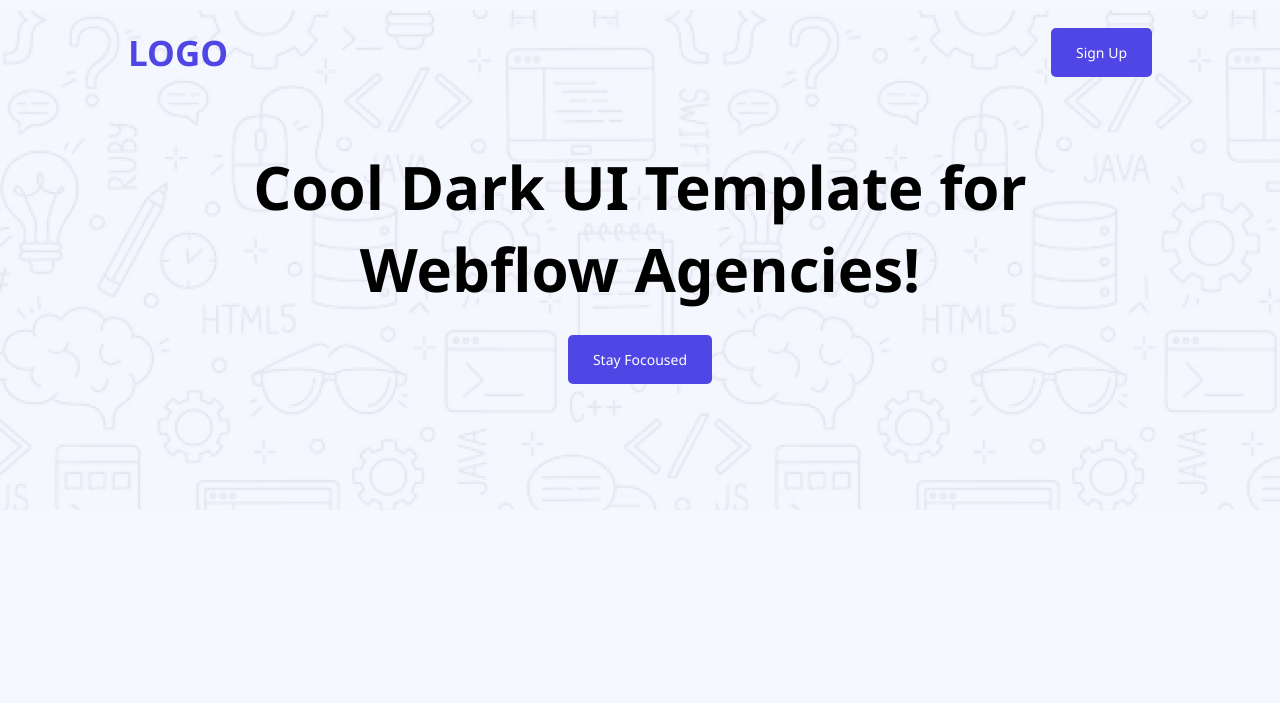
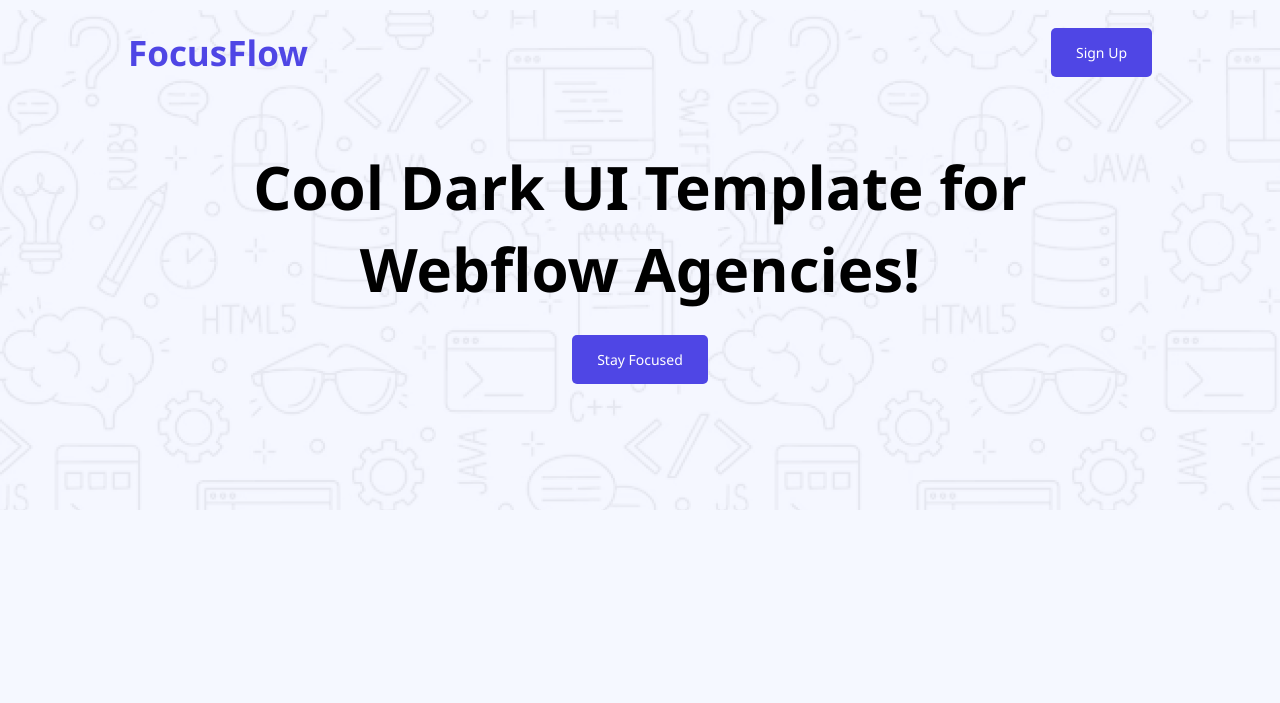
Before and after one commit to Asif-vai/Assignment-01-programmingHero, a plain HTML site: page index.html in a window 1280 px wide. Shown: the top 703 px of the page. Drawn offline with Linux system fonts and the light colour scheme.

Commit message:
change logo name

```diff
--- a/index.html
+++ b/index.html
@@ -12,7 +12,7 @@
     <header>
         <!-- Navigation Bar -->
         <nav class="navbar">
-            <div class="nav-logo">LOGO</div>
+            <div class="nav-logo">FocusFlow</div>
             <div>
                 <button class="btn">Sign Up</button>
             </div>
@@ -20,7 +20,7 @@
         <!-- Banner Section -->
         <section class="banner">
             <h1>Cool Dark UI Template for <br> Webflow Agencies!</h1>
-            <button class="btn">Stay Focoused</button>
+            <button class="btn">Stay Focused</button>
         </section>
     </header>
     <main>
@@ -59,7 +59,6 @@
             <h2>What our users say</h2>
             <div class="feedback-cards">
                 <div class="card">
-
                     <img src="./Assets/icon-star.png" alt="">
                     <img src="./Assets/icon-star.png" alt="">
                     <img src="./Assets/icon-star.png" alt="">
@@ -76,7 +75,6 @@
                     </div>
                 </div>
                 <div class="card">
-
                     <img src="./Assets/icon-star.png" alt="">
                     <img src="./Assets/icon-star.png" alt="">
                     <img src="./Assets/icon-star.png" alt="">
@@ -93,7 +91,6 @@
                     </div>
                 </div>
                 <div class="card">
-
                     <img src="./Assets/icon-star.png" alt="">
                     <img src="./Assets/icon-star.png" alt="">
                     <img src="./Assets/icon-star.png" alt="">
@@ -109,31 +106,26 @@
                         </div>
                     </div>
                 </div>
-
-
             </div>
         </section>
+
         <!-- Focus Section -->
         <section class="focus">
             <div class="focus-content">
                 <h1>Ready to focus better</h1>
-                <p>This template instantly leveled up our presence."-Studio Vertex</p>
+                <p>This template instantly leveled up our presence." - Studio Vertex</p>
                 <button>Get Started Free</button>
             </div>
             <div>
                 <img src="./Assets/wc-big.png" alt="">
             </div>
-
         </section>
-
 
         <!-- form Section -->
         <section class="form">
-
             <div class="form-content">
                 <h1>Let's Get in <br> Touch</h1>
             </div>
-
             <div class="form-container">
                 <form>
                     <label>Email</label><br>
@@ -147,16 +139,16 @@
             </div>
         </section>
     </main>
+
     <footer>
-        <h1>LOGO</h1>
-        <p>Ready to elevate your online presence? Contact us today to discuss <br> your prodject and discover how we can
+        <h1>FocusFlow</h1>
+        <p>Ready to elevate your online presence? Contact us today to discuss <br> your project and discover how we can
             bring your vision to life.</p>
         <div class="footer-links">
             <a href="#">Home</a>
             <a href="#">About</a>
             <a href="#">How it Works</a>
             <a href="#">Services</a>
-
         </div>
     </footer>
 </body>
```
